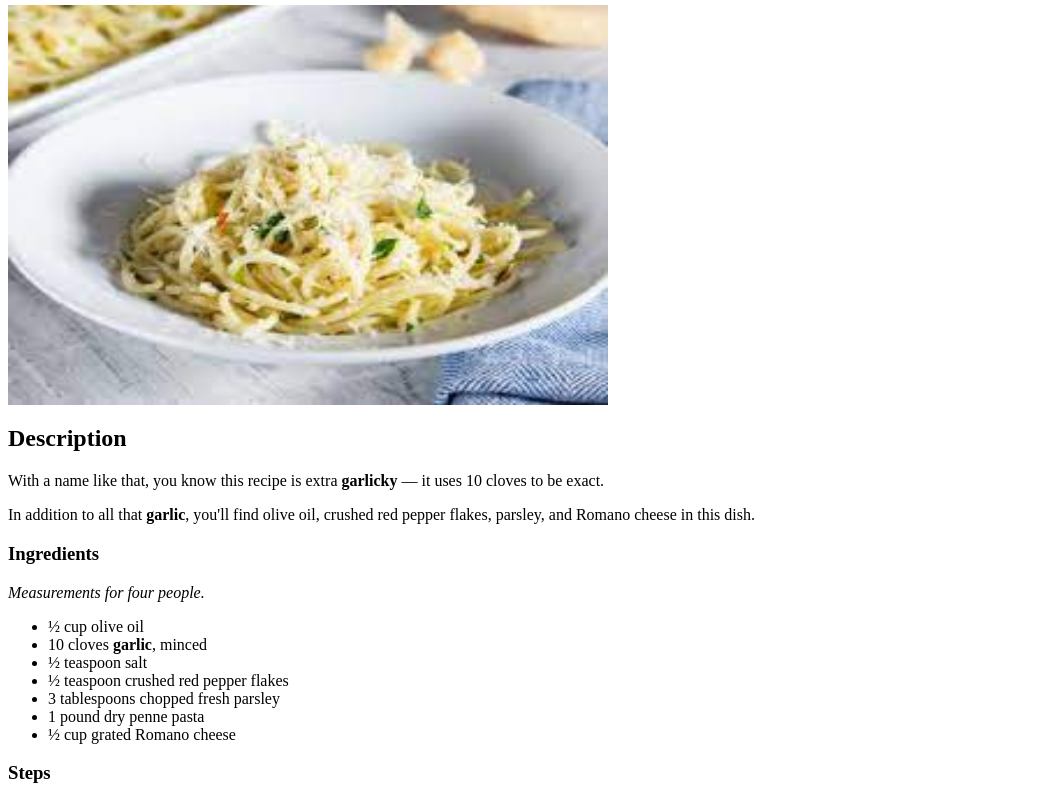
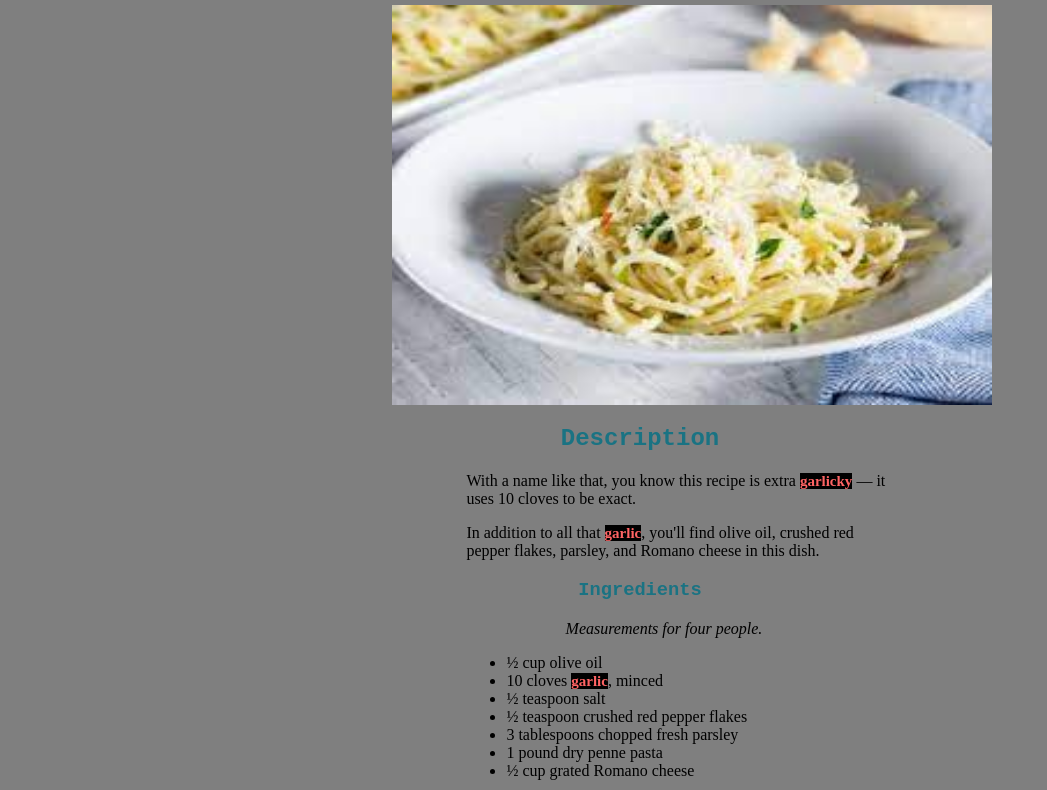
Before and after one commit to mikaPuzzling/odin-recipes, a plain HTML site: page recipes/deathByGarlic.html in a window 1280 px wide. Shown: the part 61-851 px from the top of the page, without its empty margins (0-1047 px from the left). Drawn offline with Linux system fonts and the light colour scheme.

Commit message:
Added stylesheet to website

```diff
--- a/recipes/deathByGarlic.html
+++ b/recipes/deathByGarlic.html
@@ -1,5 +1,6 @@
 <html>
     <head>
+        <link rel="stylesheet" href="../styles.css">
         <meta charset="UTF-8">
         <title>Death By Garlic</title>
     </head>
@@ -10,7 +11,7 @@
             <p>With a name like that, you know this recipe is extra <strong>garlicky</strong> — it uses 10 cloves to be exact.</p>
             <p>In addition to all that <strong>garlic</strong>, you'll find olive oil, crushed red pepper flakes, parsley, and Romano cheese in this dish.</p>
         <h3>Ingredients</h3>
-        <p><em>Measurements for four people.</em></p>
+        <p class="measurement"><em>Measurements for four people.</em></p>
             <ul>
                 <li>½ cup olive oil</li>
                 <li>10 cloves <strong>garlic</strong>, minced</li>
--- /dev/null
+++ b/styles.css
@@ -0,0 +1,36 @@
+strong {
+    font-size: 15px;
+    color: rgb(255, 100, 100);
+    background-color: rgb(0, 0, 0);
+}
+
+body{
+    padding-left: 30%;
+    padding-right: 30%;
+    background-color: rgba(0, 0, 0, 0.5);
+}
+
+h1, h2, h3 {
+    text-align: center;
+    color: rgb(26, 115, 131);
+    font-family: "Courier New", Verdana, sans-serif;
+}
+
+.measurement {
+    margin-left: 20%;
+}
+
+ul, ol {
+    margin-left: 15%;
+    margin-right: auto;
+}
+
+p {
+    padding-left: 15%;
+}
+
+img {
+    display: block;
+    margin-left: auto;
+    margin-right: auto;
+}
```
Also changed, not shown: index.html (+1 -0 lines), recipes/minttuKaakao.html (+2 -1 lines), recipes/thinPanCake.html (+2 -1 lines), 1 other file.
